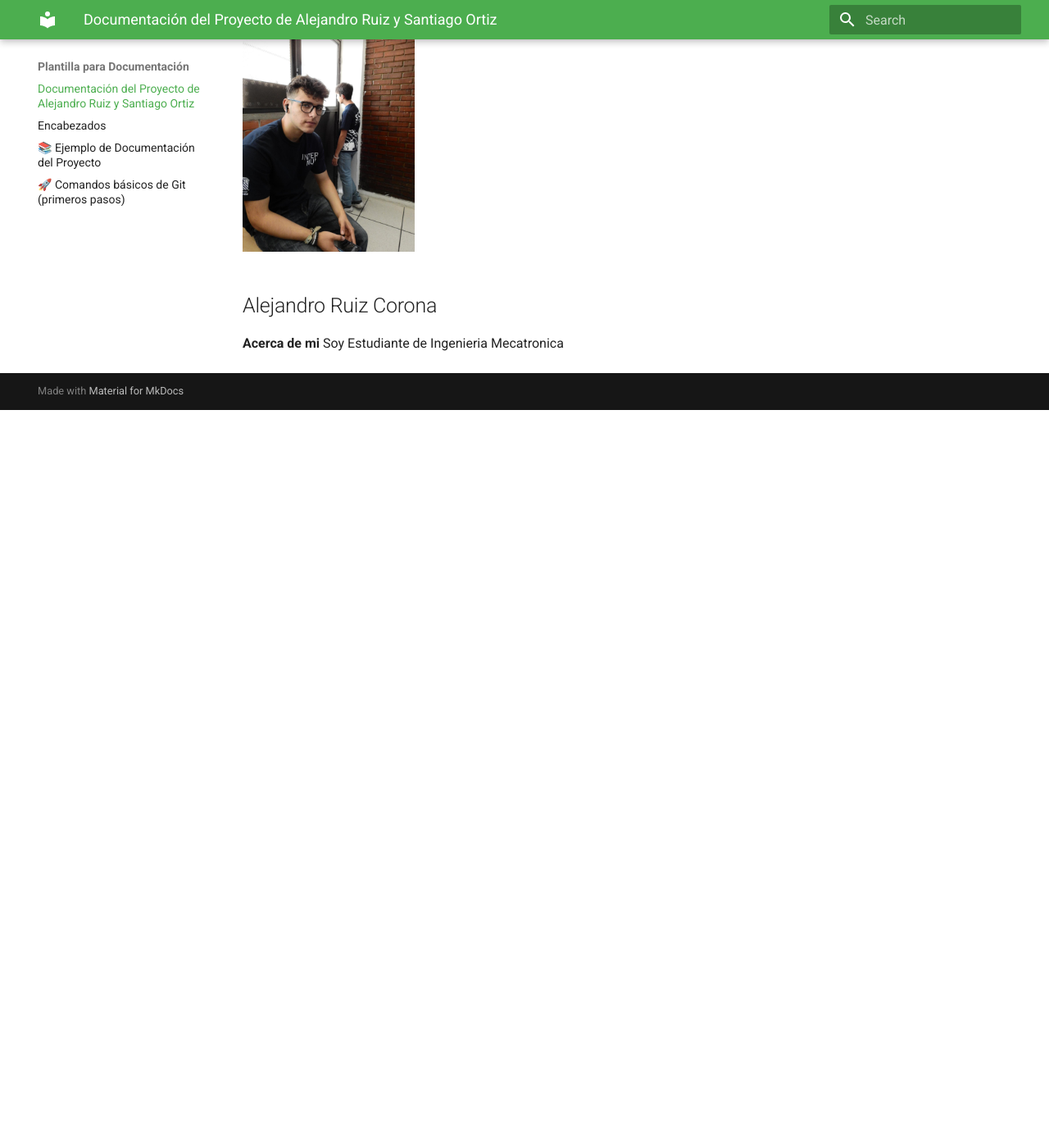
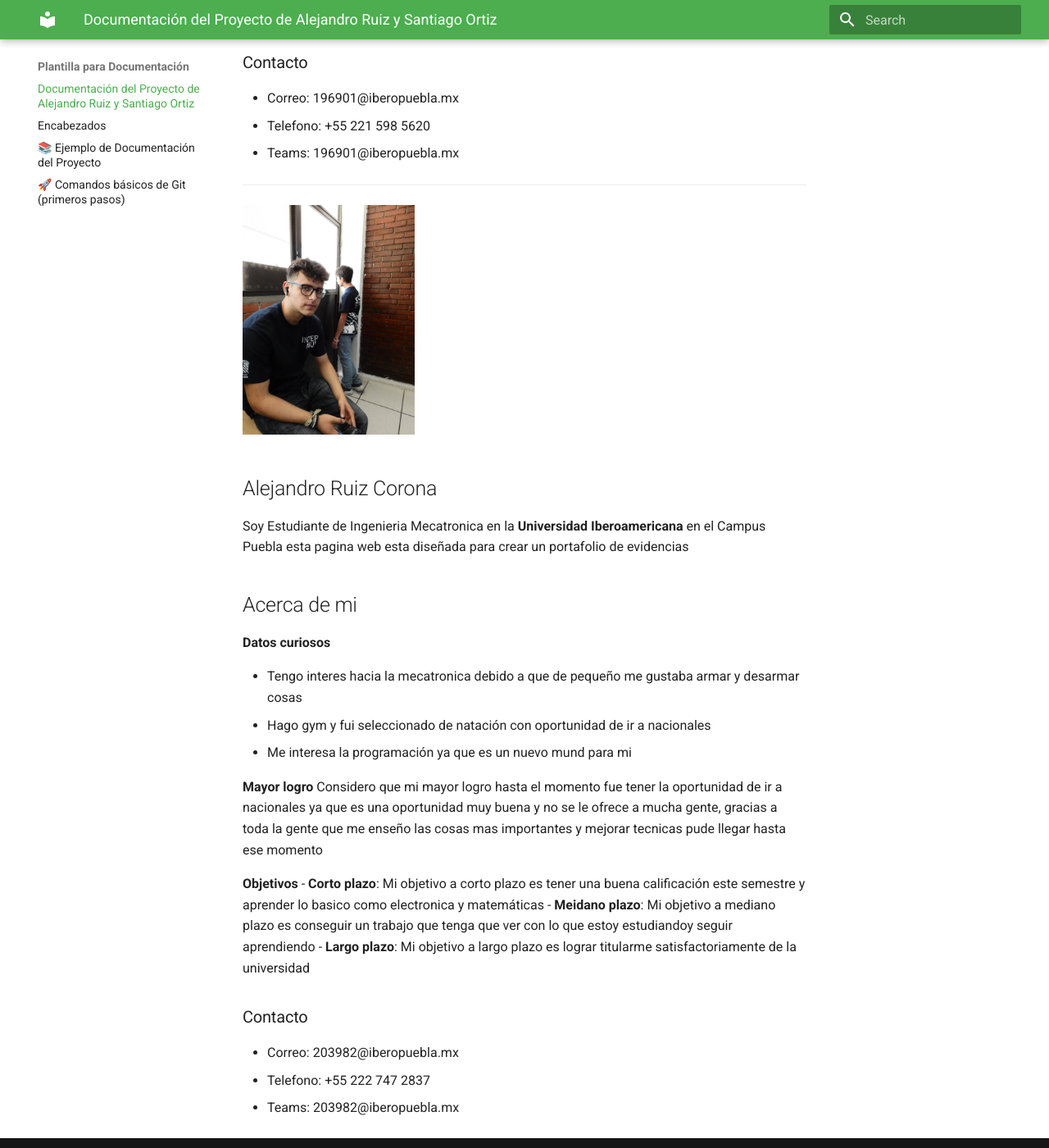
Before and after one commit to Peppa833/Mecatronica, an MkDocs documentation site: the page built from docs/index.md, in a window 1280 px wide and 1400 px high, scrolled down 1831 px. Shown: the whole window at 82% size. Built offline with MkDocs 1.6.1 and Material for MkDocs 9.7.7, drawn with Linux system fonts in a browser that asks for light colours; before the commit the page ends 2331 px from its top, so only the background shows below that; some of the changed text lies outside the part shown.

Commit message:
modificacionalex1

```diff
--- a/docs/index.md
+++ b/docs/index.md
@@ -1,6 +1,9 @@
 # Documentación del Proyecto de Alejandro Ruiz y Santiago Ortiz
 
-Hola somos Alejandro Ruiz y Santiago Ortiz, estudiantes de Ingenieria Mecatronica en la IBERO
+Hola somos Alejandro Ruiz y Santiago Ortiz, estudiantes de Ingenieria Mecatronica en la **Universidad Iberoamericana**
+
+---
+<img src="recursos/imgs/ibero.jpeg" alt="Diagrama del sistema" width="210">
 
 ---
 
@@ -41,5 +44,25 @@ El viaje a japon me permitio ver que hay mucho mas de lo que uno cree conocer, v
 
 ## Alejandro Ruiz Corona
 
-**Acerca de mi**
-Soy Estudiante de Ingenieria Mecatronica
+Soy Estudiante de Ingenieria Mecatronica en la **Universidad Iberoamericana** en el Campus Puebla esta pagina web esta diseñada para crear un portafolio de evidencias
+
+## Acerca de mi
+
+**Datos curiosos**
+
+- Tengo interes hacia la mecatronica debido a que de pequeño me gustaba armar y desarmar cosas
+- Hago gym y fui seleccionado de natación con oportunidad de ir a nacionales
+- Me interesa la programación ya que es un nuevo mund para mi
+
+**Mayor logro**
+Considero que mi mayor logro hasta el momento fue tener la oportunidad de ir a nacionales ya que es una oportunidad muy buena y no se le ofrece a mucha gente, gracias a toda la gente que me enseño las cosas mas importantes y mejorar tecnicas pude llegar hasta ese momento
+
+**Objetivos**
+- **Corto plazo**: Mi objetivo a corto plazo es tener una buena calificación este semestre y aprender lo basico como electronica y matemáticas
+- **Meidano plazo**: Mi objetivo a mediano plazo es conseguir un trabajo que tenga que ver con lo que estoy estudiandoy seguir aprendiendo
+- **Largo plazo**: Mi objetivo a largo plazo es lograr titularme satisfactoriamente de la universidad
+
+### Contacto
+- Correo: 203982@iberopuebla.mx
+- Telefono: +55 222 747 2837
+- Teams: 203982@iberopuebla.mx
```
